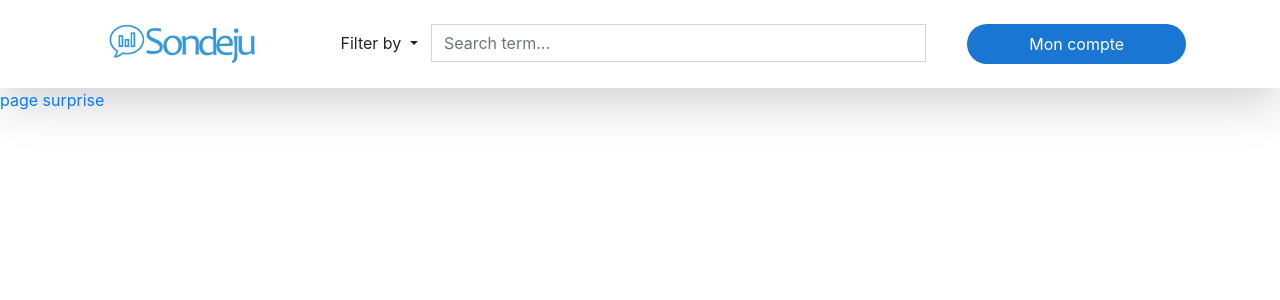
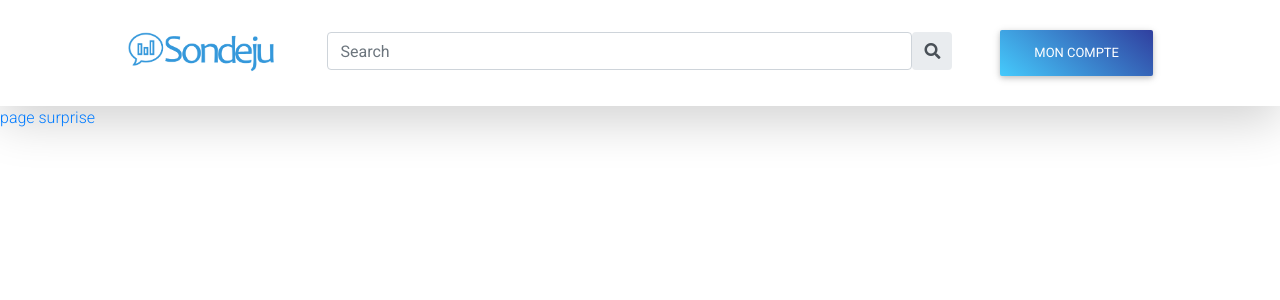
Before and after one commit to Antoine68/sondeju, a React (Create React App) app: page / in a window 1280 px wide. Shown: the top 300 px of the page. Built offline with nearby package versions, Linux system fonts and the light colour scheme.

Commit message:
amélioration navbar

```diff
--- a/package.json
+++ b/package.json
@@ -7,11 +7,12 @@
     "@testing-library/react": "^11.2.6",
     "@testing-library/user-event": "^12.8.3",
     "bootstrap": "^4.6.0",
+    "mdbreact": "^5.0.2",
     "react": "^17.0.2",
     "react-bootstrap": "^1.6.0",
     "react-dom": "^17.0.2",
     "react-router-dom": "^5.2.0",
-    "react-scripts": "4.0.3",
+    "react-scripts": "^1.1.5",
     "web-vitals": "^1.1.1"
   },
   "scripts": {
--- a/src/components/Header.js
+++ b/src/components/Header.js
@@ -1,7 +1,12 @@
 import 'bootstrap/dist/css/bootstrap.min.css'
 import './../styles/header.css';
 
-import React from 'react';
+import '@fortawesome/fontawesome-free/css/all.min.css';
+import 'bootstrap-css-only/css/bootstrap.min.css';
+import 'mdbreact/dist/css/mdb.css';
+import { MDBBtn } from "mdbreact";
+
+import React, { Fragment } from "react";
 
 <script src="https://code.jquery.com/jquery-3.6.0.min.js"></script>
 
@@ -10,38 +15,56 @@ export default class Header extends React.Component {
     return (
       <header class="container mw-100 bg-white shadow-lg py-4 inline m-0 p-0">
         <div class="row">
-          <div class="col-1"></div>
-            <a class="col-2" href="#">
-                <img src="Sondeju_logo.png" width="150" height="40" class="d-inline-block align-top" alt=""></img>
-            </a>
 
-          <form class="col-6">
-            <div class="input-group">
-                <div class="input-group-btn search-panel">
-                    <button type="button" class="btn btn-default dropdown-toggle" data-toggle="dropdown">
-                    	<span id="search_concept">Filter by</span> <span class="caret"></span>
-                    </button>
-                    <ul class="dropdown-menu" role="menu">
-                      <li><a href="#contains">Contains</a></li>
-                      <li><a href="#its_equal">It's equal</a></li>
-                      <li><a href="#greather_than">Greather than</a></li>
-                      <li><a href="#less_than">Less than</a></li>
-                      <li class="divider"></li>
-                      <li><a href="#all">Anything</a></li>
-                    </ul>
-                </div>
-                <input type="hidden" name="search_param" value="all" id="search_param"></input>
-                <input type="text" class="form-control" name="x" placeholder="Search term..."></input>
-                <span class="input-group-btn">
-                    <button class="btn btn-default" type="button"><span class="glyphicon glyphicon-search"></span></button>
-                </span>
-            </div>
-          </form>
+          <div class="col-lg-1"></div>
 
-          <button type="button" class="btn button-account col-2">Mon compte</button>
-          <div class="col-1"></div>
+          <a class="col-lg-2 mt-2 text-center" href="#">
+              <Logo></Logo>
+          </a>
+
+          <div class="col-lg-6 text-center">
+            <Searchbar></Searchbar>
+          </div>
+
+          <div class="col-lg-2 text-center">
+            <ButtonPage></ButtonPage>
+          </div>
+
+          <div class="col-lg-1"></div>
+
         </div>
       </header>
     );
   }
 }
+
+const Logo = () => {
+  return (
+    <Fragment>
+      <img src="Sondeju_logo.png" width="150" height="40" class="d-inline-block align-top" alt=""></img>
+    </Fragment>
+  );
+}
+
+const Searchbar = () => {
+  return (
+    <Fragment>
+      <div class="input-group rounded mt-2">
+        <input type="search" class="form-control rounded" placeholder="Search" aria-label="Search" aria-describedby="search-addon" />
+        <span class="input-group-text border-0" id="search-addon">
+          <i class="fas fa-search"></i>
+        </span>
+      </div>
+    </Fragment>
+  );
+}
+
+const ButtonPage = () => {
+  return (
+    <Fragment>
+      <MDBBtn type="button" gradient="blue">
+                Mon compte
+      </MDBBtn>
+    </Fragment>
+  );
+}
--- a/src/styles/header.css
+++ b/src/styles/header.css
@@ -1,11 +1,25 @@
 .button-account {
-    background-color: rgb(25, 118, 210);
-    color: white;
-    font-size: 16px;
-    cursor: pointer;
-    border-radius: 3em;
+    border-color: white;
+    border-radius: 3em !important;
+      /* fallback for old browsers */
+  background: #589bf3;
+
+  /* Chrome 10-25, Safari 5.1-6 */
+  background: -webkit-linear-gradient(to right, rgba(88, 155, 243, 0.5), rgba(36, 86, 174, 0.5));
+
+  /* W3C, IE 10+/ Edge, Firefox 16+, Chrome 26+, Opera 12+, Safari 7+ */
+  background: linear-gradient(to right, rgba(88, 155, 243, 0.5), rgba(36, 86, 174, 0.5))
 }
 
 .button-account:hover {
-    background-color: rgb(25, 118, 10);
+    color: white !important;
+    font-weight: bold;
+  /* fallback for old browsers */
+  background: #6a85b6;
+
+  /* Chrome 10-25, Safari 5.1-6 */
+  background: -webkit-linear-gradient(to right, rgba(106, 133, 182, 0.5), rgba(186, 200, 224, 0.5));
+
+  /* W3C, IE 10+/ Edge, Firefox 16+, Chrome 26+, Opera 12+, Safari 7+ */
+  background: linear-gradient(to right, rgba(106, 133, 182, 0.5), rgba(186, 200, 224, 0.5))
 }
```
Also changed, not shown: 1 other file (tests, documents, lock files or other folders).
